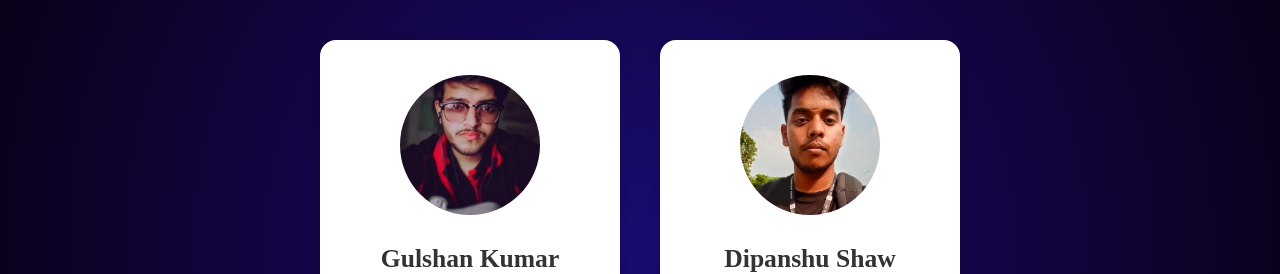
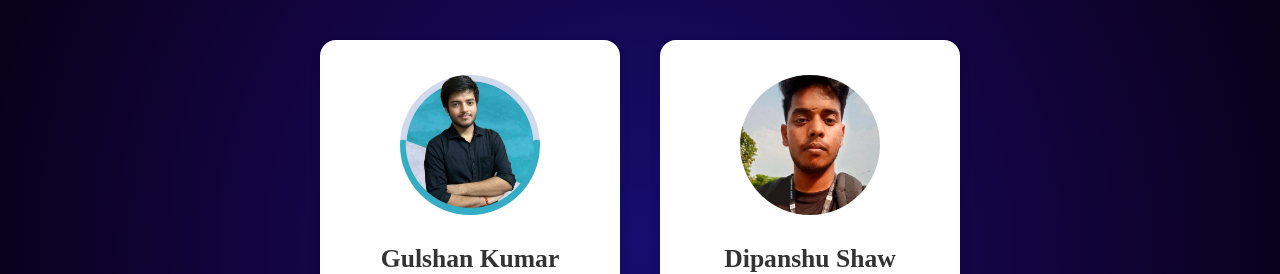
Before and after one commit to GulshanJha00/Ved, a Next.js app: page /about in a window 1280 px wide. Shown: the part 158-432 px from the top of the page. Built offline with nearby package versions, Linux system fonts and the light colour scheme.

Commit message:
Image resolved

```diff
--- a/src/app/about/AboutUsCard.tsx
+++ b/src/app/about/AboutUsCard.tsx
@@ -53,7 +53,7 @@ const About: React.FC = () => {
         name="Gulshan Kumar"
         title="President"
         quote="In life and code, the only limit is your creativity."
-        imageUrl="/president.jpeg" // Correct image path
+        imageUrl="/president1.jpeg" // Correct image path
         instagramLink="https://www.instagram.com/jhagk_/"
         linkedinLink="https://www.linkedin.com/in/gulshankumar0/"
         githubLink="https://github.com/GulshanJha00"
```
Also changed, not shown: public/president.jpeg (deleted), public/president1.jpeg (added).
